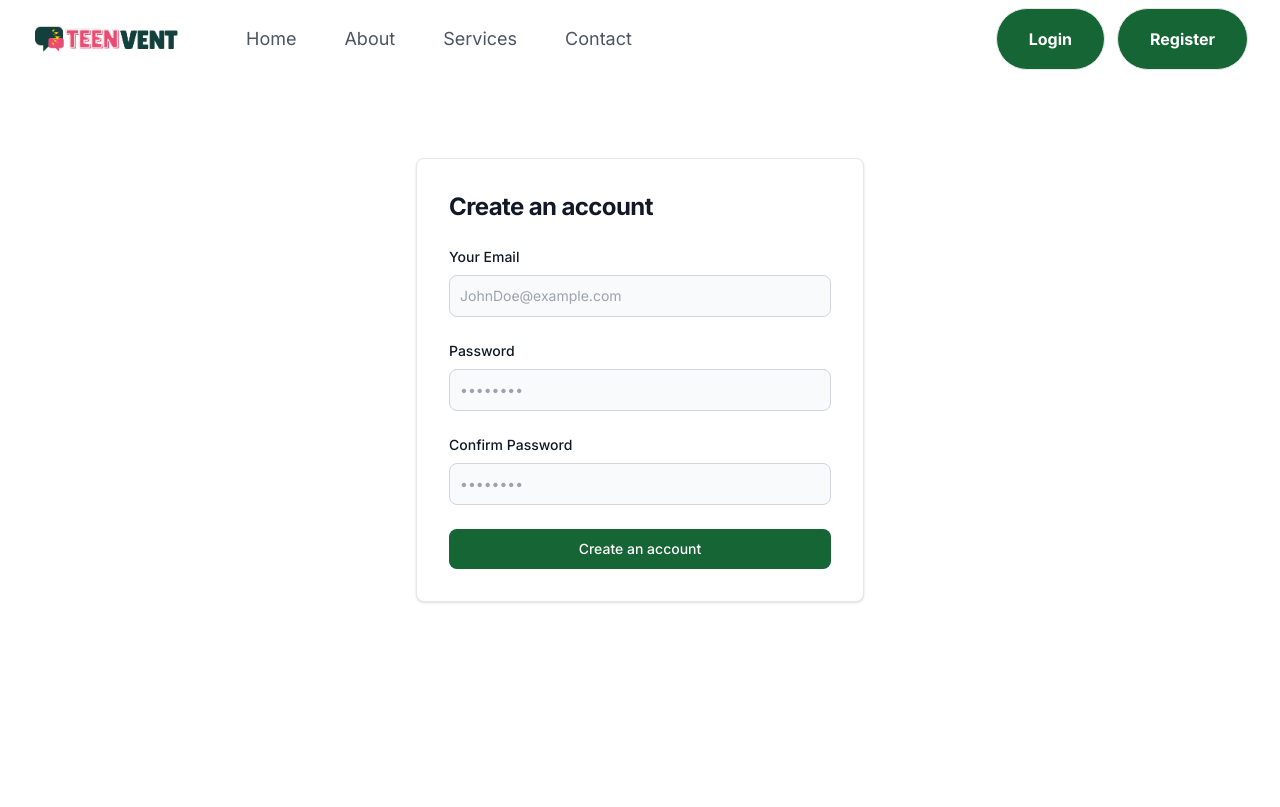
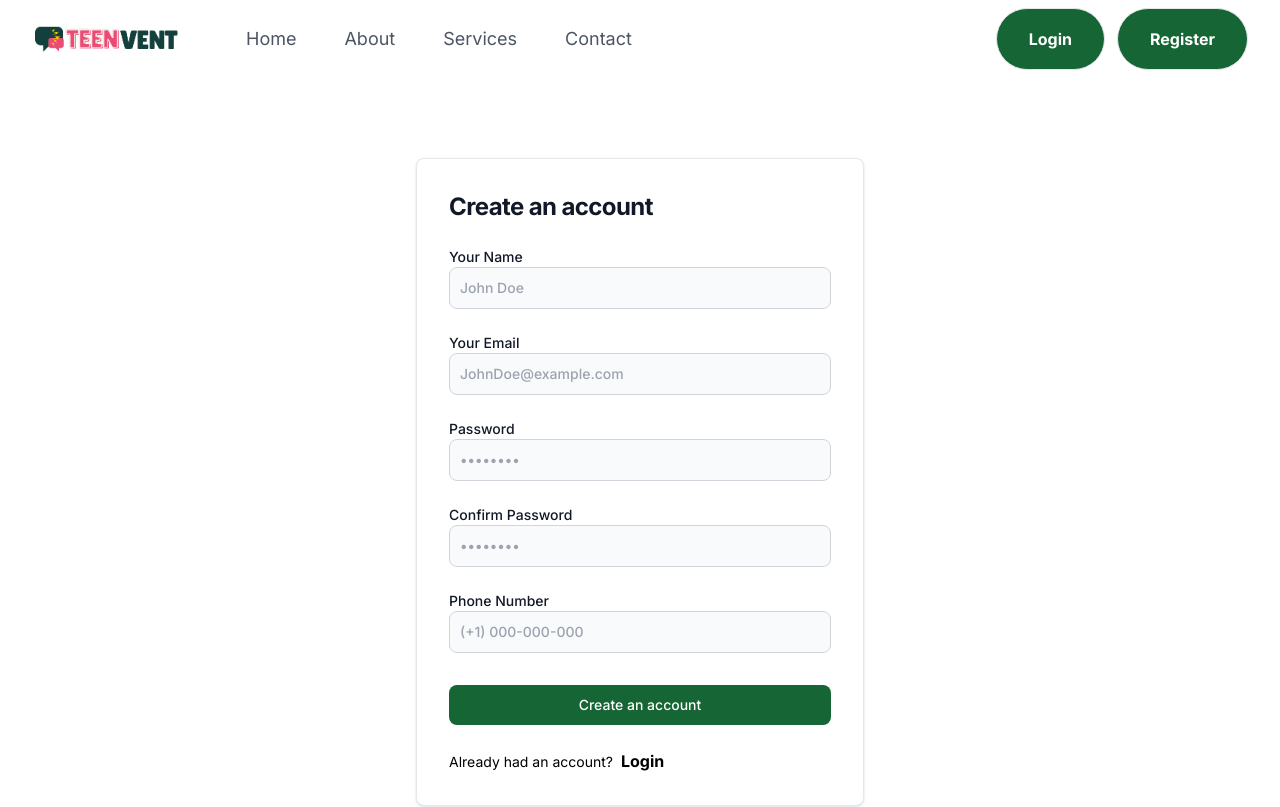
Before and after one commit to miadinh38/mental-health-app, a Next.js app in the folder frontend/: page /register in a window 1280 px wide. Shown: the top 807 px of the page. Built offline with nearby package versions, Linux system fonts and the light colour scheme.

Commit message:
Implement input validations

```diff
--- a/frontend/app/register/page.js
+++ b/frontend/app/register/page.js
@@ -1,68 +1,166 @@
+"use client";
+import Link from "next/link";
+import { useState } from "react";
+import { toast } from "react-toastify";
+
 const Register = () => {
+  const [name, setName] = useState("");
+  const [email, setEmail] = useState("");
+  const [password, setPassword] = useState("");
+  const [confirmPassword, setConfirmPassword] = useState("");
+  const [phone, setPhone] = useState("");
+
+  let defaultInputCheck = {
+    validName: true,
+    validEmail: true,
+    validPassword: true,
+    validConfirmPassword: true,
+  };
+
+  const [checkInputValid, setCheckInputvalid] = useState(defaultInputCheck);
+
+  const isValidInputs = () => {
+    setCheckInputvalid(defaultInputCheck);
+
+    if (!name) {
+      toast.error("Your name is required!");
+      setCheckInputvalid({ ...defaultInputCheck, validName: false });
+      console.log("Name check", checkInputValid);
+      return false;
+    }
+
+    if (!email) {
+      toast.error("Email is required!");
+      setCheckInputvalid({ ...checkInputValid, validEmail: false });
+      console.log("Email check",checkInputValid);
+      return false;
+    }
+
+    let regx = /\S+@\S+\.\S+/;
+    if (!regx.test(email)) {
+      toast.error("Please enter a valid email address");
+      setCheckInputvalid({ ...defaultInputCheck, validEmail: false });
+      return false;
+    }
+
+    if (!password) {
+      toast.error("Password is required!");
+      setCheckInputvalid({ ...defaultInputCheck, validPassword: false });
+      return false;
+    }
+
+    if (password !== confirmPassword) {
+      toast.error("Your passwords do not match");
+      setCheckInputvalid({ ...defaultInputCheck, validConfirmPassword: false });
+      return false;
+    }
+
+    return true;
+  };
+
+  const handleRegister = (event) => {
+    event.preventDefault();
+    let checkValid = isValidInputs();
+    let userData = { name, email, password, confirmPassword, phone };
+    console.log(`>>Check user data: `, userData);
+  };
+
   return (
-    <form className='pt-20 h-dvh'>
+    <form className="pt-20 h-dvh" onSubmit={handleRegister}>
       <div className="flex flex-col items-center justify-center px-6 py-8 mx-auto lg:py-0">
         <div className="w-full bg-white rounded-lg shadow border md:mt-0 sm:max-w-md xl:p-0">
           <div className="p-6 space-y-4 md:space-y-6 sm:p-8">
             <p className="text-xl font-bold leading-tight tracking-tight text-gray-900 md:text-2xl">
               Create an account
             </p>
+
+            <div>
+              <label className="block mb-2 text-sm font-medium text-gray-900">
+                Your Name
+                <input
+                  placeholder="John Doe"
+                  className={`${checkInputValid.validName ? 'border-gray-300': 'border-red-500'}
+                  bg-gray-50 border border-gray-300 text-gray-900
+                  sm:text-sm rounded-lg block w-full p-2.5`}
+                  id="name"
+                  name="name"
+                  type="text"
+                  value={name}
+                  onChange={(e) => setName(e.target.value)}
+                  autoComplete="name"
+                />
+              </label>
+            </div>
+
             <div>
               <label className="block mb-2 text-sm font-medium text-gray-900">
                 Your Email
-              </label>
                 <input
                   placeholder="JohnDoe@example.com"
-                className="bg-gray-50 border border-gray-300 text-gray-900 sm:text-sm rounded-lg block w-full p-2.5"
-                id="username"
+                  className={`${checkInputValid.validEmail ? 'border-gray-300': 'border-red-500'}
+                  bg-gray-50 border border-gray-300 text-gray-900
+                  sm:text-sm rounded-lg block w-full p-2.5`}
+                  id="email"
+                  name="email"
                   type="text"
+                  value={email}
+                  onChange={(e) => setEmail(e.target.value)}
+                  autoComplete="email"
                 />
+              </label>
             </div>
+
             <div>
               <label className="block mb-2 text-sm font-medium text-gray-900">
                 Password
-              </label>
                 <input
-                className="bg-gray-50 border border-gray-300 text-gray-900 sm:text-sm rounded-lg block w-full p-2.5"
+                  className={`${checkInputValid.validPassword ? 'border-gray-300': 'border-red-500'}
+                  bg-gray-50 border border-gray-300 text-gray-900
+                  sm:text-sm rounded-lg block w-full p-2.5`}
                   placeholder="••••••••"
                   id="password"
+                  name="password"
                   type="password"
+                  value={password}
+                  onChange={(e) => setPassword(e.target.value)}
+                  autoComplete="new-password"
                 />
+              </label>
             </div>
+
             <div>
               <label className="block mb-2 text-sm font-medium text-gray-900">
                 Confirm Password
+                <input
+                  className={`${checkInputValid.validConfirmPassword ? 'border-gray-300': 'border-red-500'}
+                  bg-gray-50 border border-gray-300 text-gray-900
+                  sm:text-sm rounded-lg block w-full p-2.5`}
+                  placeholder="••••••••"
+                  id="confirmPassword"
+                  name="confirmPassword"
+                  type="password"
+                  value={confirmPassword}
+                  onChange={(e) => setConfirmPassword(e.target.value)}
+                  autoComplete="new-password"
+                />
               </label>
+            </div>
+
+            <div>
+              <label className="block mb-2 text-sm font-medium text-gray-900">
+                Phone Number
                 <input
                   className="bg-gray-50 border border-gray-300 text-gray-900 sm:text-sm rounded-lg block w-full p-2.5"
-                placeholder="••••••••"
-                id="confirmPassword"
-                type="password"
+                  placeholder="(+1) 000-000-000"
+                  id="phone"
+                  name="phone"
+                  type="tel"
+                  value={phone}
+                  onChange={(e) => setPhone(e.target.value)}
+                  autoComplete="phone"
                 />
-            </div>
-
-
-            {/* <div className="flex items-start">
-              <div className="flex items-center h-5">
-                <input
-                  className="w-4 h-4 border border-gray-300 rounded bg-gray-50 focus:ring-3 focus:ring-primary-300 bg-gray-700 border-gray-600 focus:ring-primary-600 ring-offset-gray-800"
-                  type="checkbox"
-                  aria-describedby="terms"
-                  id="terms"
-                />
-              </div>
-              <div className="ml-3 text-sm">
-                <label className="font-light text-gray-500 text-gray-300">
-                  I accept the
-                  <a
-                    href="#"
-                    className="font-medium text-primary-600 hover:underline text-primary-500"
-                  >
-                    Terms and Conditions
-                  </a>
               </label>
             </div>
-            </div> */}
 
             <button
               className="w-full bg-green-800 hover:bg-black focus:ring-4 focus:outline-none focus:ring-primary-300 font-medium rounded-lg text-sm px-5 py-2.5 text-center  focus:ring-blue-800 text-white"
@@ -70,6 +168,13 @@ const Register = () => {
             >
               Create an account
             </button>
+
+            <p className="regular-14">
+              Already had an account?
+              <Link href="/login" className="pl-2 bold-16 hover:underline">
+                Login
+              </Link>
+            </p>
           </div>
         </div>
       </div>
```
Lines whose indentation alone changed are shown as unchanged.
